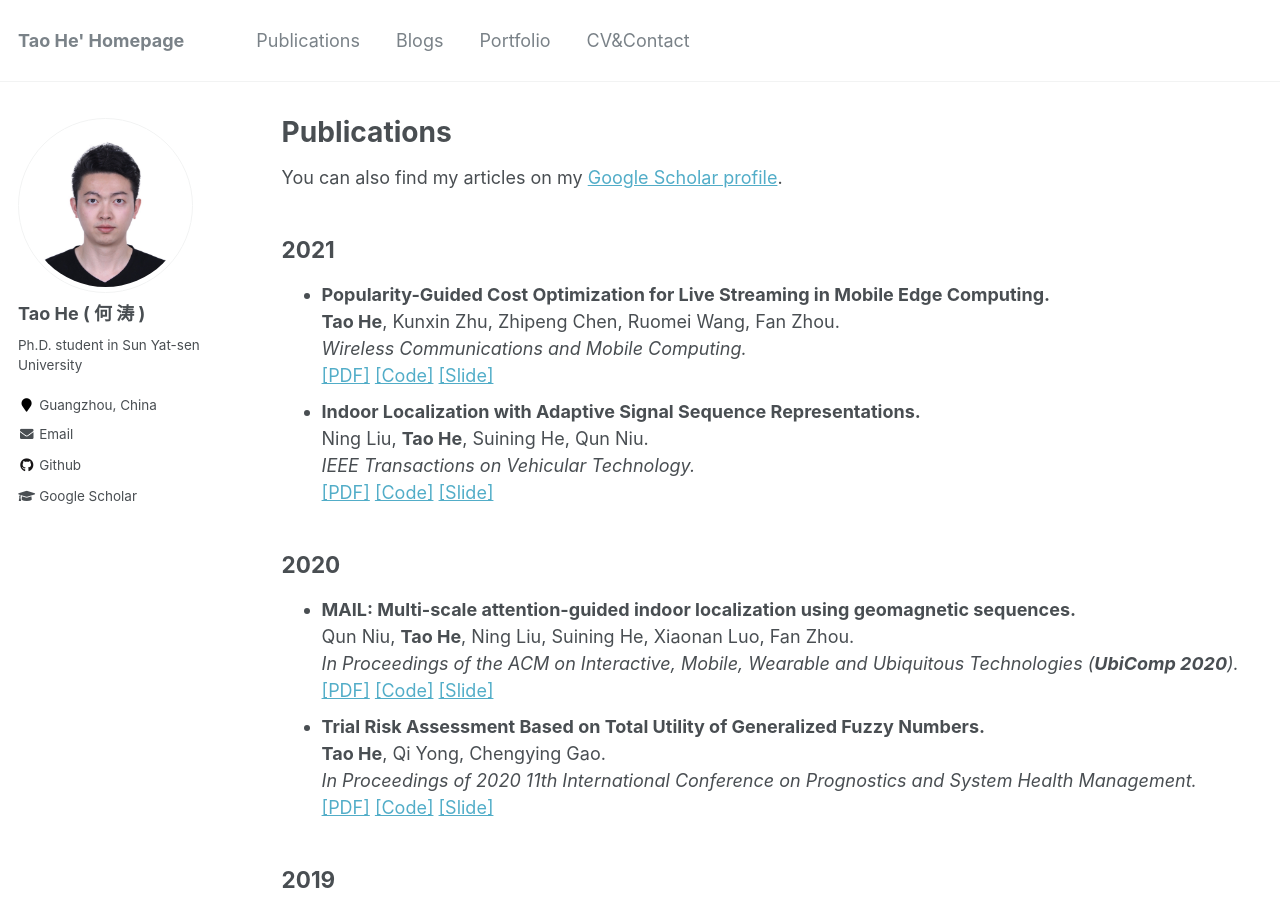
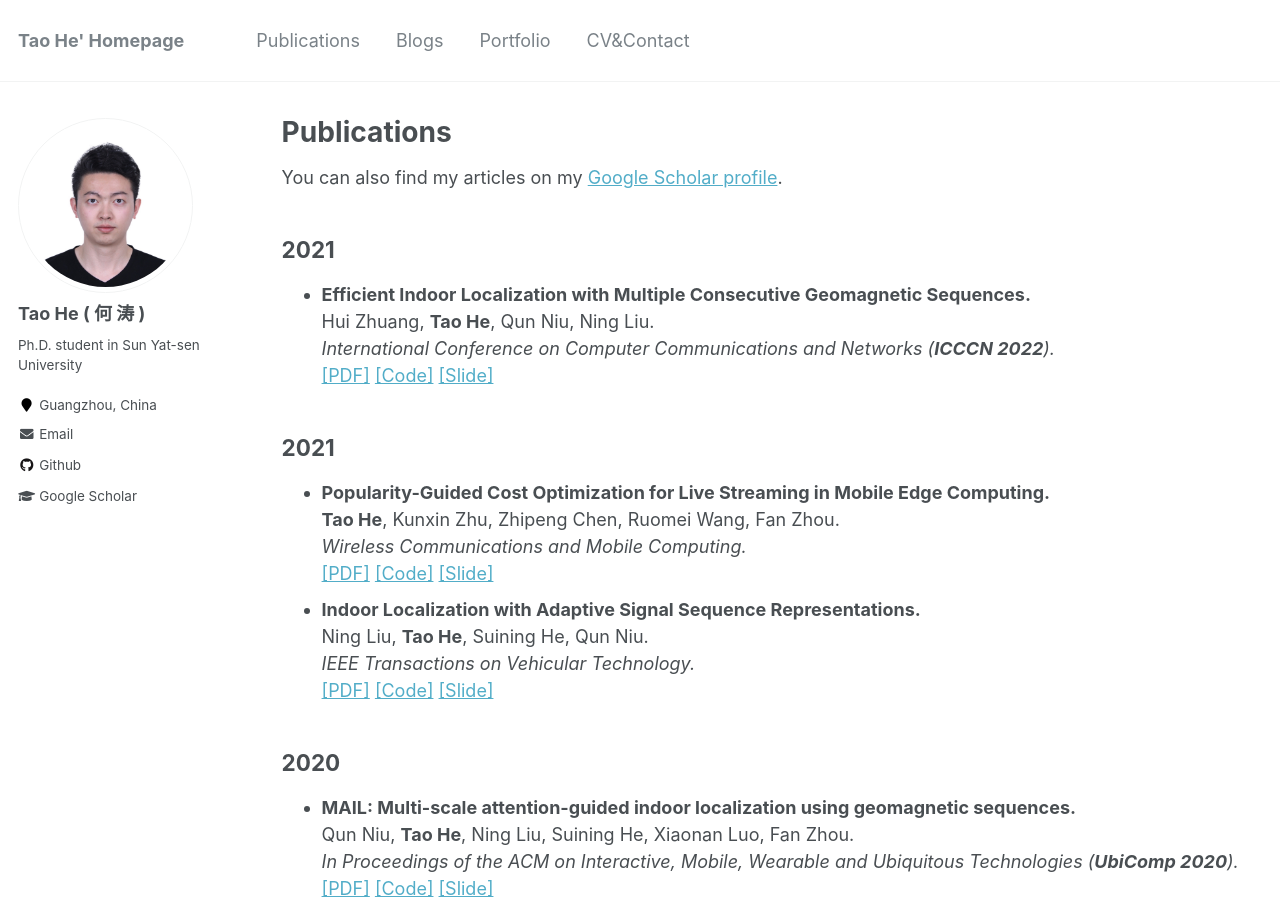
Before and after one commit to onewalnut/onewalnut.github.io, a Jekyll site: the page built from _pages/publications.md, in a window 1280 px wide and 900 px high. Built offline with Jekyll 4.4.1, drawn with Linux system fonts in a browser that asks for light colours.

Commit message:
publication update

```diff
--- a/_pages/publications.md
+++ b/_pages/publications.md
@@ -9,10 +9,17 @@ You can also find my articles on my [Google Scholar profile](https://scholar.goo
 
 2021
 --------
+* **Efficient Indoor Localization with Multiple Consecutive Geomagnetic Sequences.**
+  Hui Zhuang, **Tao He**, Qun Niu, Ning Liu.
+  *International Conference on Computer Communications and Networks (**ICCCN 2022**).*
+  [[PDF]]()  [[Code]]()  [[Slide]]()
+
+2021
+--------
 * **Popularity-Guided Cost Optimization for Live Streaming in Mobile Edge Computing.**
   **Tao He**, Kunxin Zhu, Zhipeng Chen, Ruomei Wang, Fan Zhou.
   *Wireless Communications and Mobile Computing.*
-  [[PDF]]()  [[Code]]()  [[Slide]]()
+  [[PDF]](https://www.hetaooo.com/files/2021_VoD.pdf)  [[Code]]()  [[Slide]]()
 * **Indoor Localization with Adaptive Signal Sequence Representations.**
   Ning Liu, **Tao He**, Suining He, Qun Niu.
   *IEEE Transactions on Vehicular Technology.*
```
Also changed, not shown: _pages/about.md (+1 -0 lines), 1 other file.
